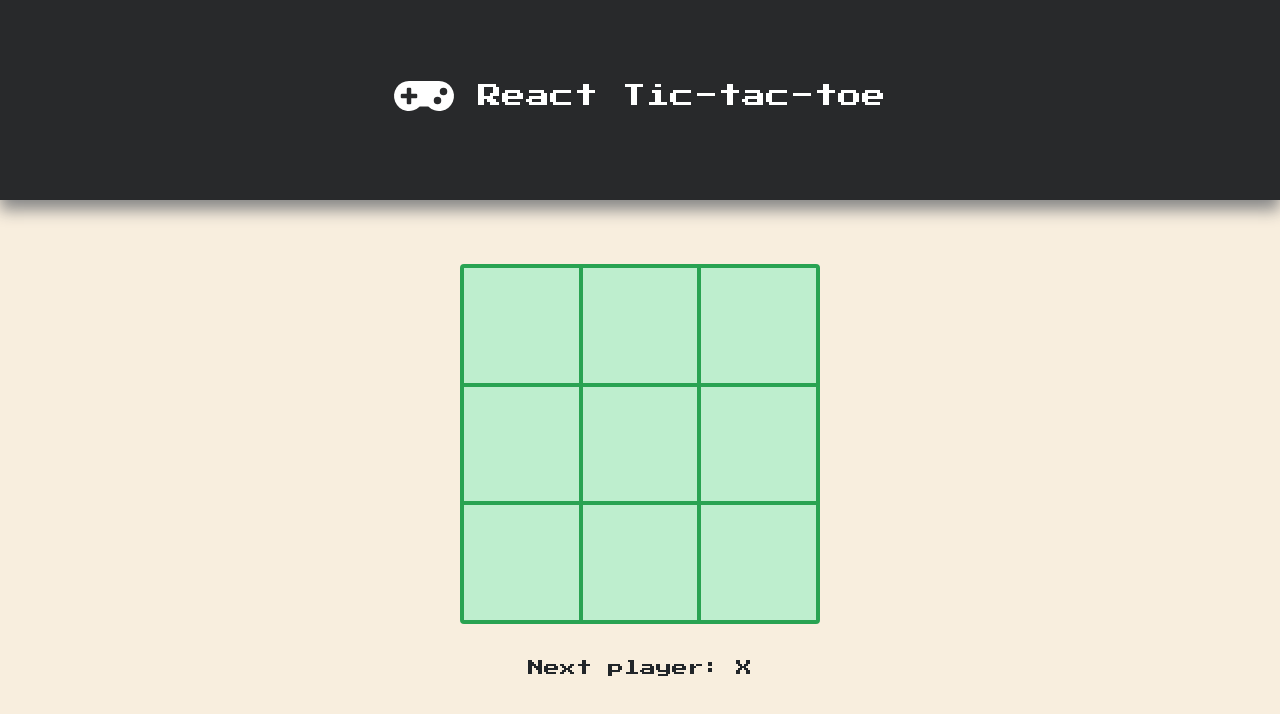
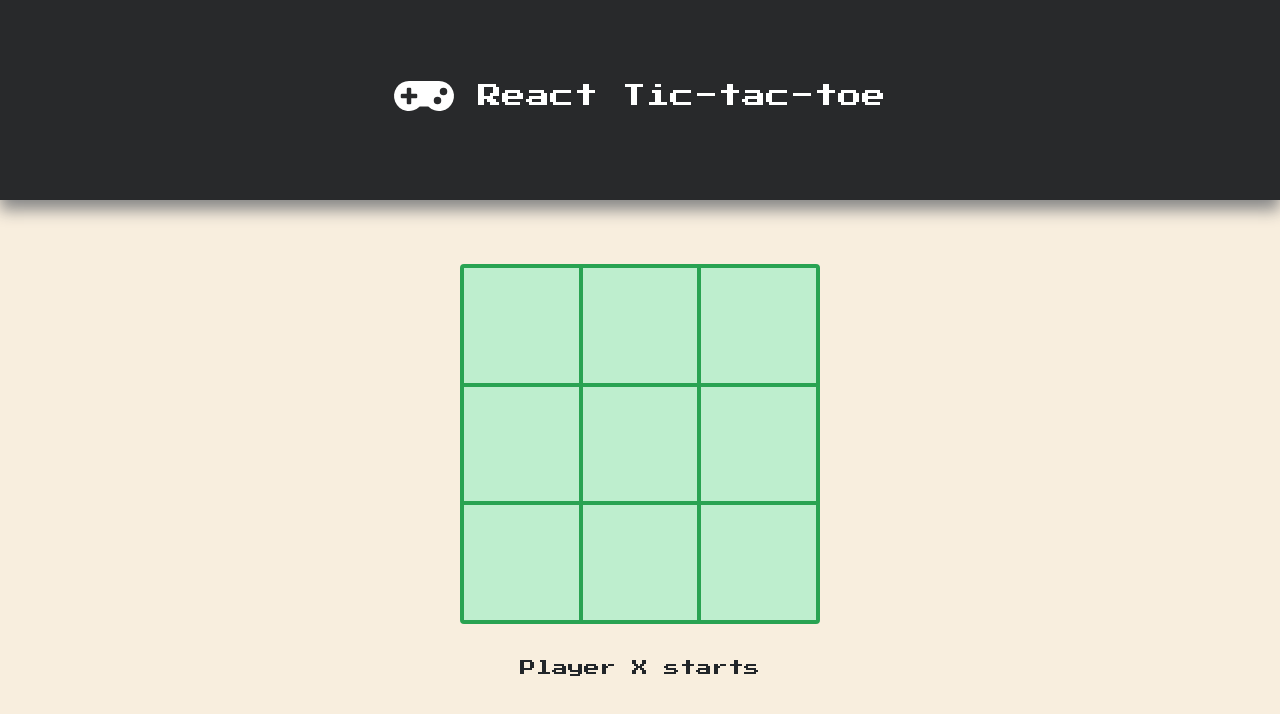
Before and after one commit to jfaMan/react-tic-tac-toe, a React (Create React App) app: page / in a window 1280 px wide. Shown: the top 714 px of the page. Built offline with nearby package versions, Linux system fonts and the light colour scheme.

Commit message:
changed text at bottom at start

```diff
--- a/src/components/Game.jsx
+++ b/src/components/Game.jsx
@@ -39,7 +39,7 @@ const Game = () => {
     } else if (draw) {
       return 'Draw!'
     } else {
-      return `Next player: ${xIsNext ? 'X' : 'O'}`
+      return totalTurns === 0 ? `Player ${xIsNext ? 'X' : 'O'} starts` : `Next player: ${xIsNext ? 'X' : 'O'}`
     }
   }
 
```
